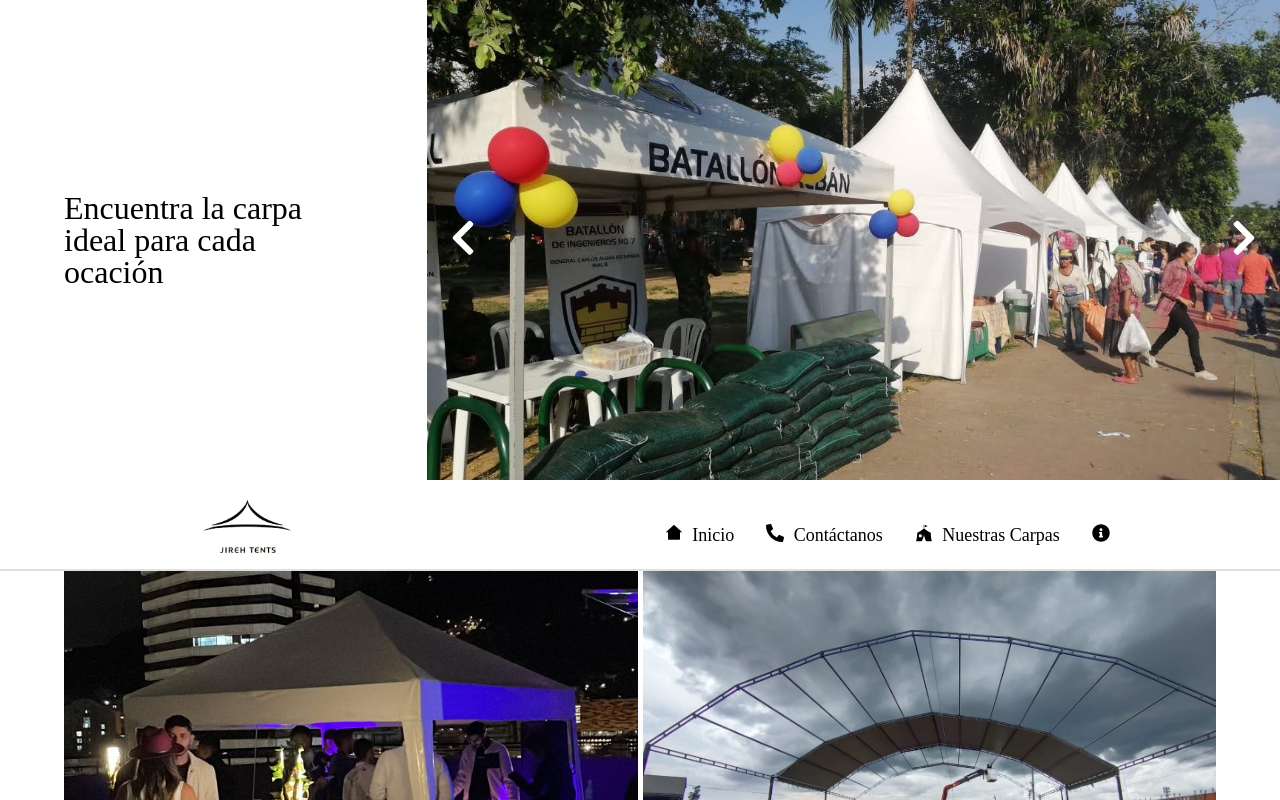
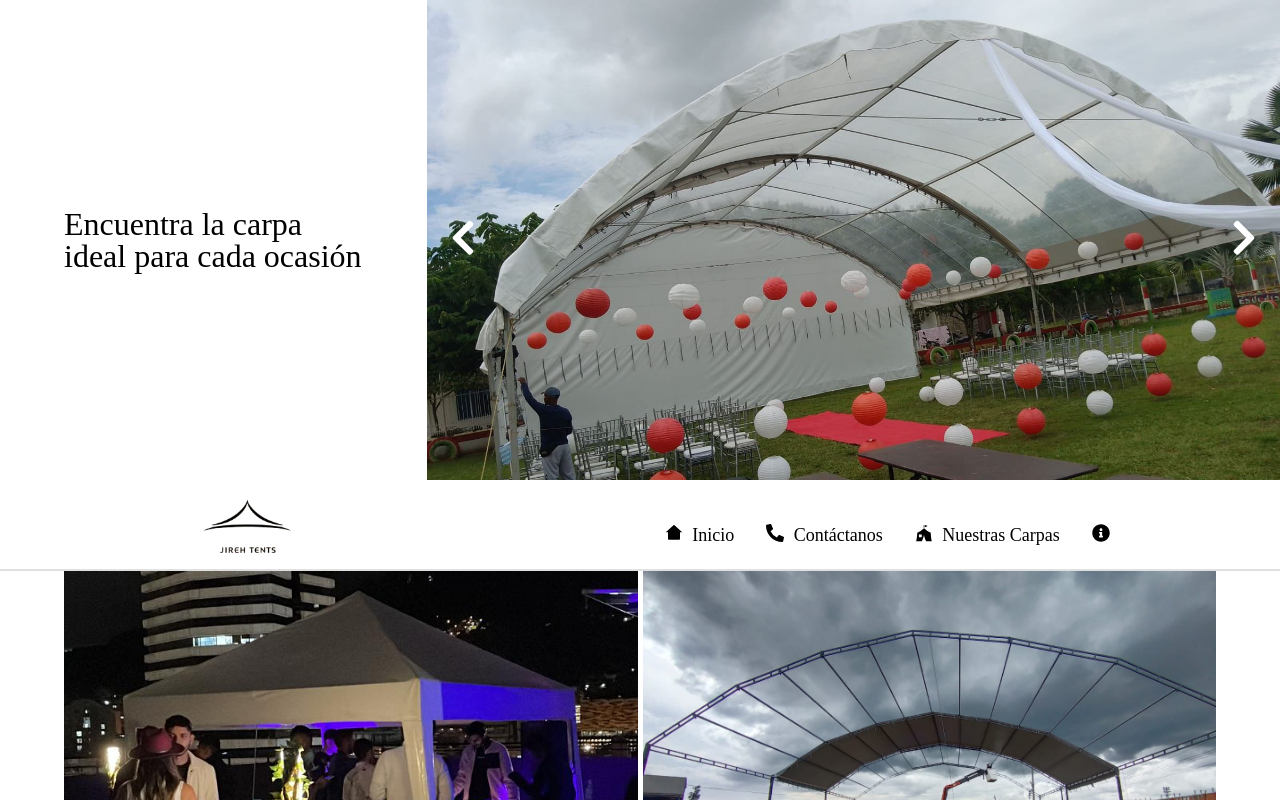
Before and after one commit to omaryesithvilladiegoc/carpas-jireh, a Next.js app: page / in a window 1280 px wide. Shown: the top 800 px of the page. Built offline with nearby package versions, Linux system fonts and the light colour scheme.

Commit message:
uipdate carousel logica

```diff
--- a/src/app/motion-animations/index.tsx
+++ b/src/app/motion-animations/index.tsx
@@ -4,3 +4,10 @@ export const motionStyles = {
   exit: { y: 40, opacity: 0 },
   transition: { duration: 0.5 },
 };
+
+export const sliderStyles = {
+  initial: { y: 40, opacity: 0 },
+  animate: { y: 0, opacity: 1 },
+  exit: { y: 40, opacity: 0 },
+  transition: { duration: 0.5 },
+};
--- a/src/components/common/LandingPage/Header/index.tsx
+++ b/src/components/common/LandingPage/Header/index.tsx
@@ -2,23 +2,12 @@
 import Image from "next/image";
 import styles from "./styles/styles.module.css";
 import { motion } from "motion/react";
-import { motionStyles } from "@/app/motion-animations";
+import { motionStyles, sliderStyles } from "@/app/motion-animations";
 import { useState, useEffect } from "react";
 import { FaChevronLeft, FaChevronRight } from "react-icons/fa";
 
 const Header = () => {
-  const images = [
-    "/assets/carpa1.png",
-    "/assets/carpa2.jpeg",
-    "/assets/carpa3.jpeg",
-    "/assets/carpa4.jpeg",
-    "/assets/carpa5.jpeg",
-    "/assets/carpa6.jpeg",
-    "/assets/carpa7.jpeg",
-    "/assets/carpa8.jpeg",
-    "/assets/carpa9.jpeg",
-    "/assets/carpa10.jpeg",
-  ];
+  const images = ["/assets/carpa1.png", "/assets/carpa2.jpeg"];
   const [currentImageIndex, setCurrentImageIndex] = useState(0);
 
   const nextImage = () => {
@@ -32,27 +21,21 @@ const Header = () => {
   };
 
   useEffect(() => {
-    const intervalId = requestAnimationFrame(function animate() {
-      nextImage();
-      setTimeout(() => {
-        requestAnimationFrame(animate);
-      }, 2000);
-    });
-
-    return () => cancelAnimationFrame(intervalId);
+    const interval = setInterval(nextImage, 3500);
+    return () => clearInterval(interval);
   }, []);
 
   return (
     <header className={styles.header}>
       <section className={styles.headerText}>
         <motion.h1 {...motionStyles}>
-          Encuentra la carpa ideal para cada ocación
+          Encuentra la carpa ideal para cada ocasión
         </motion.h1>
       </section>
-      <motion.section {...motionStyles} className={styles.headerImage}>
+      <section className={styles.headerImage}>
         <motion.div
           key={currentImageIndex}
-          {...motionStyles}
+          {...sliderStyles}
           style={{ position: "relative", width: "100%", height: "100%" }}
         >
           <Image
@@ -61,19 +44,17 @@ const Header = () => {
             alt="Carpa en la naturaleza"
             fill
             quality={100}
-            style={{
-              objectFit: "cover",
-            }}
+            style={{ objectFit: "cover" }}
             priority={false}
           />
         </motion.div>
         <button onClick={prevImage} className={styles.carouselButton}>
-          <FaChevronLeft size={40} color="#fff" /> {/* Flecha izquierda */}
+          <FaChevronLeft size={40} color="#fff" />
         </button>
         <button onClick={nextImage} className={styles.carouselButton}>
-          <FaChevronRight size={40} color="#fff" /> {/* Flecha derecha */}
+          <FaChevronRight size={40} color="#fff" />
         </button>
-      </motion.section>
+      </section>
     </header>
   );
 };
```
